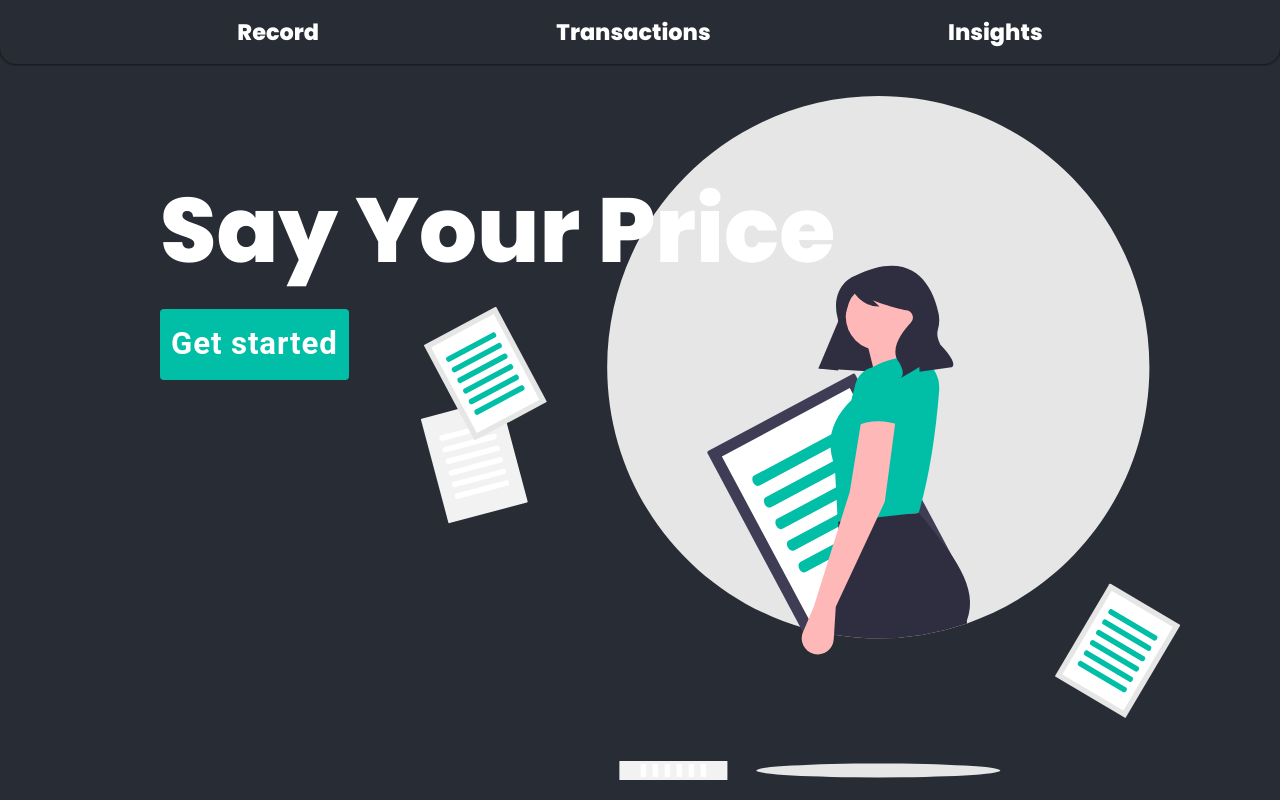
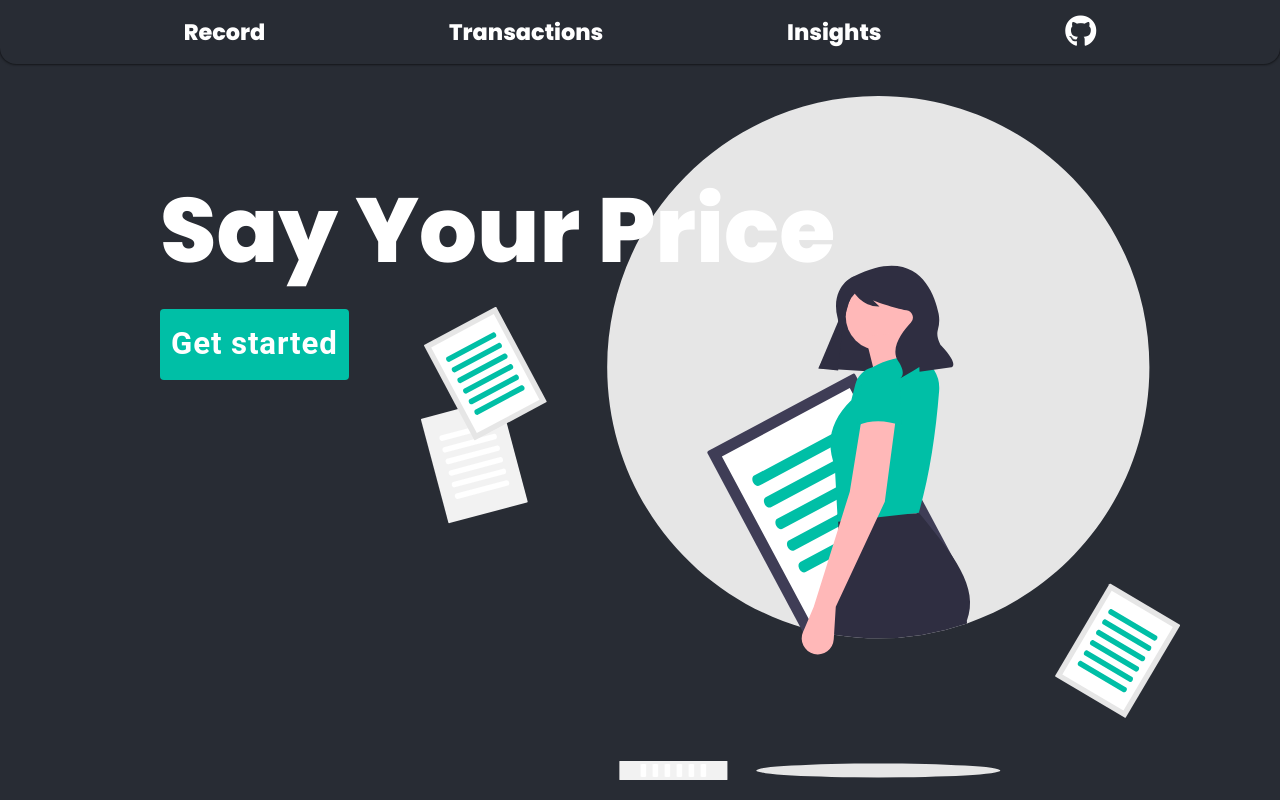
Before and after one commit to when-2-meet-dupe/speech-app, a React (Create React App) app in the folder client/: page / in a window 1280 px wide. Built offline with nearby package versions, Linux system fonts and the light colour scheme.

Commit message:
Added GitHub Logo To NavBar

```diff
--- a/client/src/App.css
+++ b/client/src/App.css
@@ -78,6 +78,16 @@
 .navItem:hover {
   transition: 0.2s;
   color: var(--green) !important;
+}
+
+.githubLogo {
+  font-size: 2rem;
+  color: white;
+  transition: 0.2s;
+}
+
+.githubLogo:hover {
+  color: var(--green);
 }
 
 /**/
--- a/client/src/global/Nav.js
+++ b/client/src/global/Nav.js
@@ -20,6 +20,7 @@ function Nav() {
         <Link className="navItem" to="/insights" onClick={handleClick}>
           Insights
         </Link>
+        <a className="githubLogo" href="https://github.com/when-2-meet-dupe/speech-app"><i class="fab fa-github"></i></a>
       </div>
     </div>
   );
```
